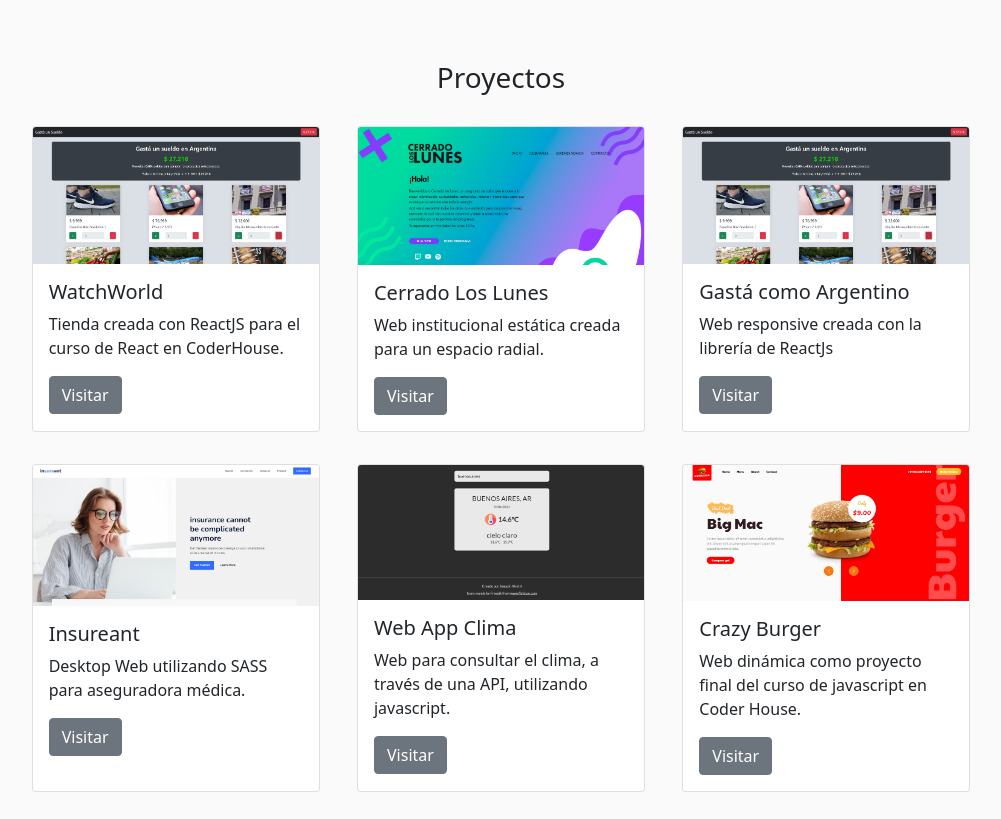
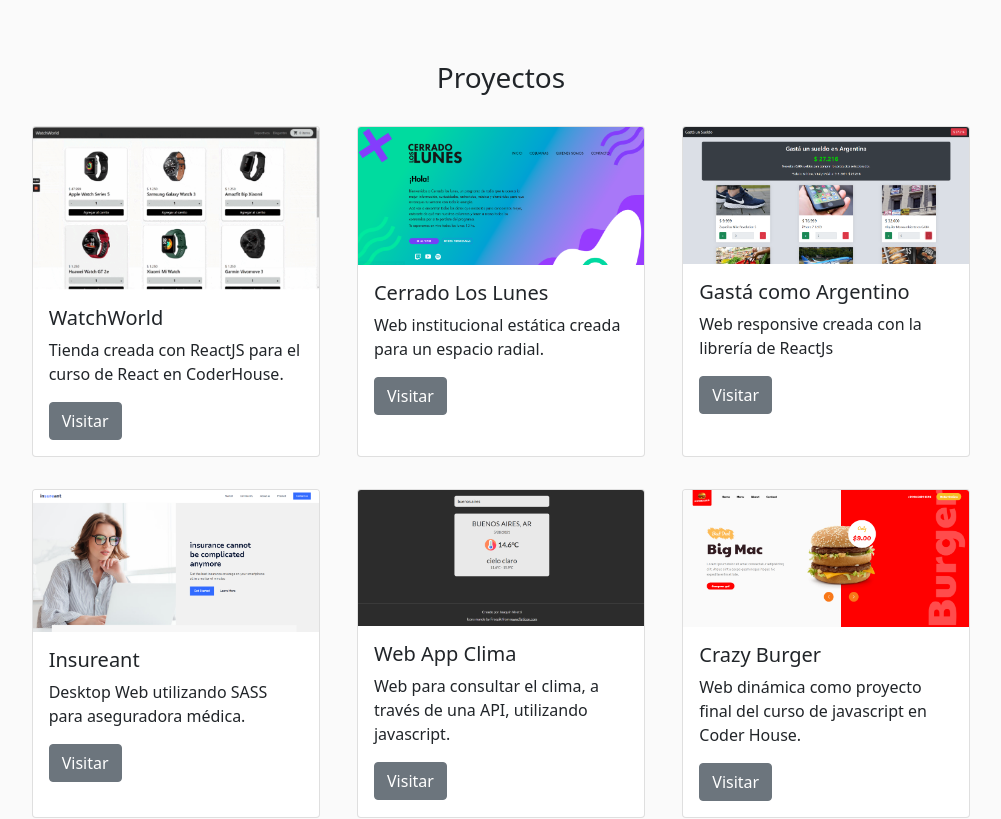
Before and after one commit to Joaquinviretti/Portfolio, a website: page index.html in a window 1280 px wide. Shown: the part 1100-1919 px from the top of the page, without its empty margins (139-1140 px from the left). Drawn offline with nearby package versions, Linux system fonts and the light colour scheme.

```diff
--- a/index.html
+++ b/index.html
@@ -113,7 +113,7 @@
     <div class="container proyectos-mobile d-flex justify-content-around">
 
       <div class="card" style="width: 18rem;">
-        <img src="img/gasta-como-argentino.png" class="card-img-top" alt="...">
+        <img src="img/watch-world.png" class="card-img-top" alt="...">
         <div class="card-body">
           <h5 class="card-title">WatchWorld</h5>
           <p class="card-text">Tienda creada con ReactJS para el curso de React en CoderHouse.<br></p>
```
